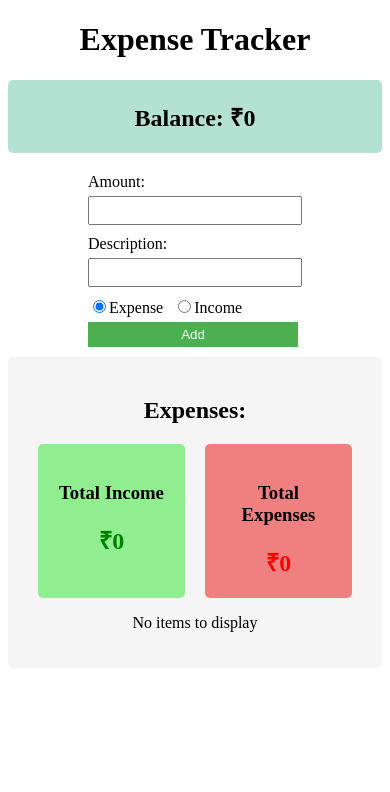
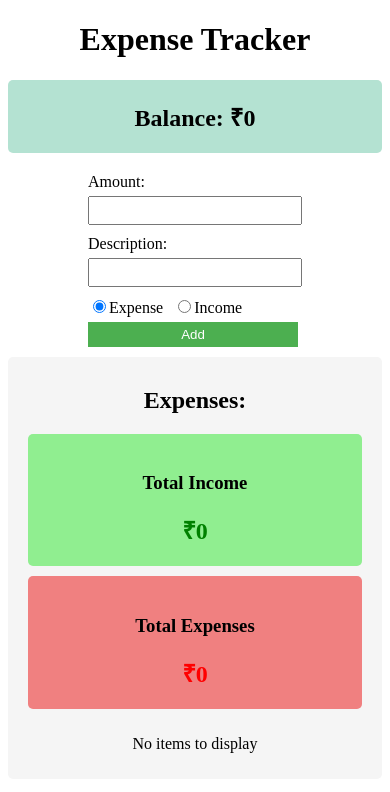
Before and after one commit to Metheswar/expense_tracker_host, a React (Create React App) app: page / in a window 390 px wide. Shown: the top 792 px of the page. Built offline with nearby package versions, Linux system fonts and the light colour scheme.

Commit message:
final commit

```diff
--- a/src/App.js
+++ b/src/App.js
@@ -6,7 +6,9 @@ import './Components/Style.css';
 
 const App = () => {
 
-  const [balance, setBalance] = useState(0);
+  const [balance, setBalance] = useState(
+    JSON.parse(localStorage.getItem('balance')) || 0
+  );
   const [expenses, setExpenses] = useState(
     JSON.parse(localStorage.getItem('expenses')) || []
   );
@@ -16,6 +18,7 @@ const App = () => {
   const [totalIncome, setTotalIncome] = useState(
     JSON.parse(localStorage.getItem('totalIncome')) || 0
   );
+
 
   useEffect(() => {
     // Retrieve data from local storage on page load
--- a/src/Components/ExpenseList.css
+++ b/src/Components/ExpenseList.css
@@ -1,9 +1,13 @@
+/* Styles for ExpenseListContainer */
 .ExpenseListContainer {
   background-color: #f5f5f5;
   padding: 20px;
   border-radius: 5px;
+  display: flex;
+  flex-direction: column;
 }
 
+/* Styles for ExpenseTable */
 .ExpenseTable {
   width: 100%;
   border-collapse: collapse;
@@ -13,16 +17,17 @@
 .ExpenseTable th,
 .ExpenseTable td {
   padding: 10px;
-  text-align: center; /* Align center for td cells */
+  text-align: center;
   border-bottom: 1px solid #ddd;
 }
 
-
+/* Styles for DescriptionHeading */
 .DescriptionHeading {
   text-align: center;
   padding-right: 20px;
 }
 
+/* Styles for AmountCell */
 .AmountCell.Expense {
   color: red;
 }
@@ -31,36 +36,67 @@
   color: green;
 }
 
+/* Styles for SummaryContainer */
 .SummaryContainer {
   display: flex;
   justify-content: space-between;
 }
 
+/* Styles for TotalContainer */
 .TotalContainer {
   padding: 20px;
   border-radius: 5px;
+  margin: 0 10px;
   flex: 1;
-  margin: 0 10px;
 }
 
+/* Styles for IncomeContainer */
 .IncomeContainer {
   background-color: lightgreen;
 }
 
+/* Styles for ExpenseContainer */
 .ExpenseContainer {
   background-color: lightcoral;
 }
 
+/* Styles for TotalAmount */
 .TotalAmount {
   font-size: 24px;
   font-weight: bold;
   margin: 0;
 }
 
+/* Styles for IncomeAmount */
 .IncomeAmount {
   color: green;
 }
 
+/* Styles for ExpenseAmount */
 .ExpenseAmount {
   color: red;
 }
+
+/* Media Query for Mobile Devices */
+@media only screen and (max-width: 768px) {
+  /* Adjust styles for ExpenseListContainer */
+  .ExpenseListContainer {
+    padding: 10px;
+  }
+
+  /* Adjust styles for SummaryContainer */
+  .SummaryContainer {
+    flex-direction: column;
+  }
+
+  /* Adjust styles for TotalContainer */
+  .TotalContainer {
+    margin-bottom: 10px;
+  }
+
+  /* Adjust styles for ExpenseTable */
+  .ExpenseTable th,
+  .ExpenseTable td {
+    padding: 5px;
+  }
+}
```
